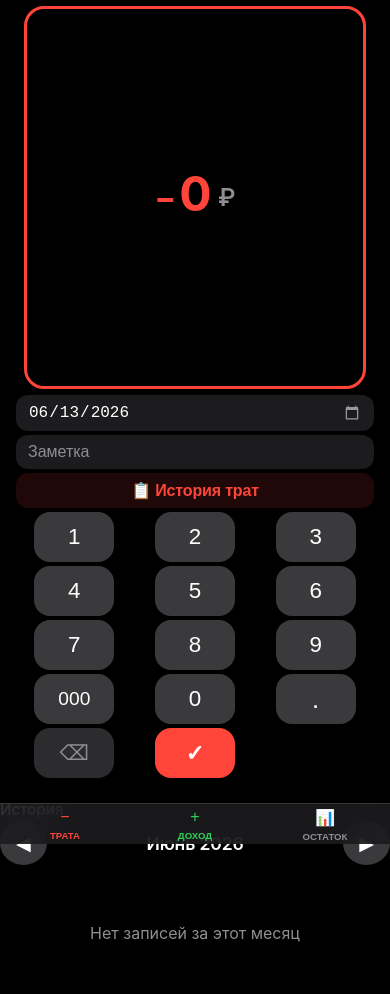
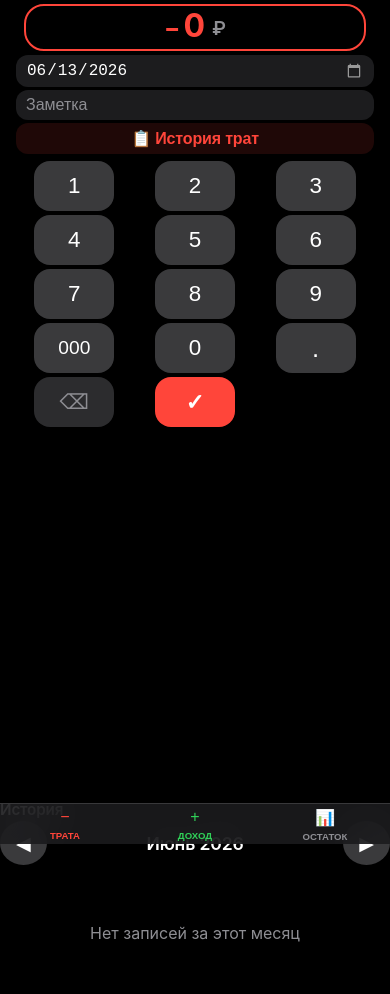
Before and after one commit to ReeeMiiil/traty, a website: page index.html in a window 390 px wide. Drawn offline with Linux system fonts and the light colour scheme; no server answers.

Commit message:
Уменьшить поле ввода суммы в 3 раза, поднять всё к нему

```diff
--- a/style.css
+++ b/style.css
@@ -825,27 +825,28 @@ input[type="date"]::-webkit-calendar-picker-indicator {
 /* === Адаптив для смартфонов === */
 @media (max-width: 480px) {
     .amount-display {
-        padding: 4px 0;
+        padding: 2px 0;
+        flex: 0;
     }
 
     .amount-sign {
-        font-size: 2rem;
+        font-size: 1.5rem;
     }
 
     .amount-text {
-        font-size: 3rem;
-        min-height: 3.5rem;
+        font-size: 2rem;
+        min-height: 2.2rem;
     }
 
     .amount-currency {
-        font-size: 1.5rem;
+        font-size: 1.2rem;
     }
 
     .amount-display-expense,
     .amount-display-income {
-        margin: 6px 8px;
-        padding: 6px;
-        border-width: 3px;
+        margin: 4px 8px;
+        padding: 4px;
+        border-width: 2px;
     }
 
     .numpad-btn {
@@ -876,11 +877,12 @@ input[type="date"]::-webkit-calendar-picker-indicator {
 
     .numpad {
         gap: 4px;
+        margin-top: 4px;
     }
 
     input {
         font-size: 16px;
-        padding: 8px 12px;
+        padding: 6px 10px;
     }
 
     input::placeholder {
@@ -892,19 +894,19 @@ input[type="date"]::-webkit-calendar-picker-indicator {
     }
 
     .input-group {
-        margin-bottom: 4px;
+        margin-bottom: 3px;
     }
 
     .btn-history {
         font-size: 1rem;
-        padding: 8px 0;
-        margin-bottom: 4px;
+        padding: 6px 0;
+        margin-bottom: 3px;
     }
 
     .btn-chart {
         font-size: 1rem;
-        padding: 8px 0;
-        margin-bottom: 8px;
+        padding: 6px 0;
+        margin-bottom: 6px;
     }
 
     .btn {
```
